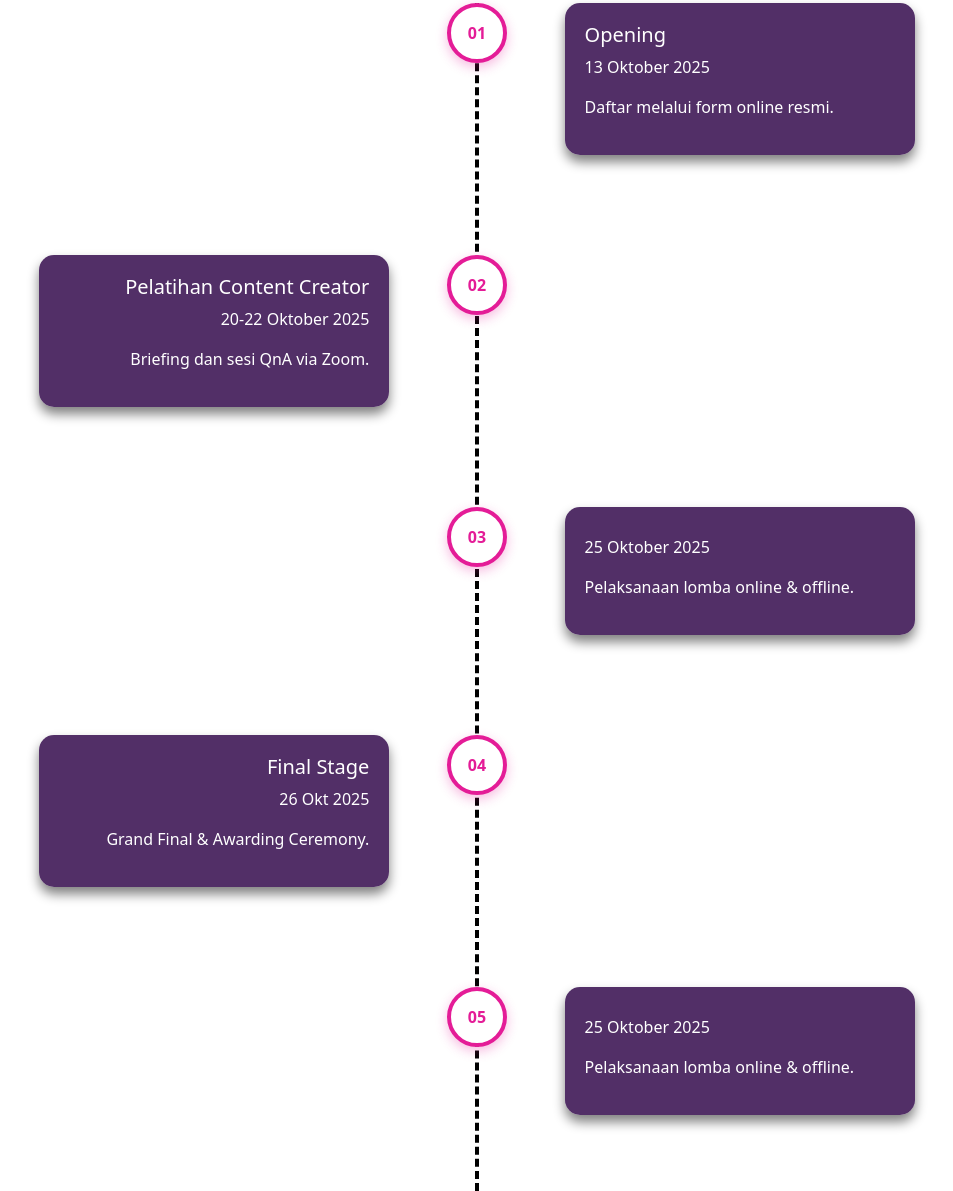
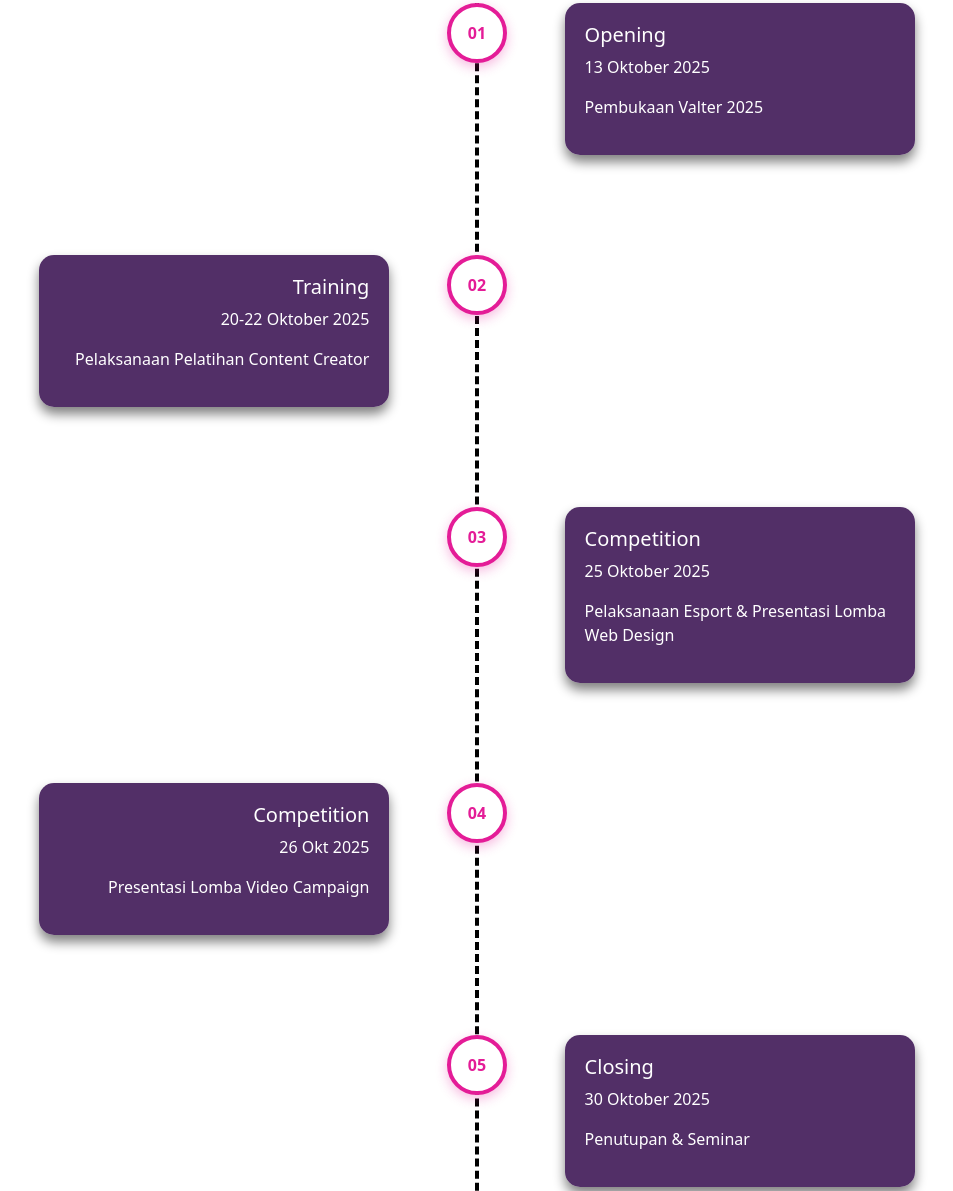
Before and after one commit to Lolzonexd/Web-VALTER-Vistara, a plain HTML site: page index.html in a window 1280 px wide. Shown: the part 1437-2628 px from the top of the page, without its empty margins (163-1116 px from the left). Drawn offline with nearby package versions, Linux system fonts and the light colour scheme.

Commit message:
timeline

```diff
--- a/index.html
+++ b/index.html
@@ -5,15 +5,18 @@
   <meta charset="UTF-8" />
   <meta name="viewport" content="width=device-width, initial-scale=1.0" />
   <!--Link Boostrap CSS-->
-  <link href="https://cdn.jsdelivr.net/npm/bootstrap@5.3.6/dist/css/bootstrap.min.css" rel="stylesheet"
-    integrity="sha384-4Q6Gf2aSP4eDXB8Miphtr37CMZZQ5oXLH2yaXMJ2w8e2ZtHTl7GptT4jmndRuHDT" crossorigin="anonymous">
+  <link href="https://cdn.jsdelivr.net/npm/bootstrap@5.3.6/dist/css/bootstrap.min.css"
+        rel="stylesheet"
+        integrity="sha384-4Q6Gf2aSP4eDXB8Miphtr37CMZZQ5oXLH2yaXMJ2w8e2ZtHTl7GptT4jmndRuHDT"
+        crossorigin="anonymous">
   <!-- Link CSS -->
   <link rel="stylesheet" href="style.css">
+  <!-- Link Google Font -->
   <link rel="preconnect" href="https://fonts.googleapis.com">
   <link rel="preconnect" href="https://fonts.gstatic.com" crossorigin>
-  <link
-    href="https://fonts.googleapis.com/css2?family=Lilita+One&family=Poppins:ital,wght@0,100;0,200;0,300;0,400;0,500;0,600;0,700;0,800;0,900;1,100;1,200;1,300;1,400;1,500;1,600;1,700;1,800;1,900&display=swap"
-    rel="stylesheet">
+  <link href="https://fonts.googleapis.com/css2?family=Lilita+One&family=Poppins:ital,
+              wght@0,100;0,200;0,300;0,400;0,500;0,600;0,700;0,800;0,900;1,100;1,200;1,300;1,400;1,500;1,600;1,700;1,800;1,900&display=swap"
+        rel="stylesheet">
   <title>VALTER 2025</title>
 
 </head>
@@ -80,7 +83,7 @@
     <img src="Asset Valter/Old Brush.png" alt="Kuas" width="400" height="300" class="brush d-block">
     <svg class="wave" xmlns="http://www.w3.org/2000/svg" viewBox="0 0 1440 320">
       <path fill="rgb(55, 14, 79)" fill-opacity="1" d="M0,128L80,144C160,160,320,192,480,197.3C640,203,800,181,960,154.7C1120,128,
-                    1280,96,1360,80L1440,64L1440,0L1360,0C1280,0,1120,0,960,0C800,0,640,0,480,0C320,0,160,0,80,0L0,0Z">
+                  1280,96,1360,80L1440,64L1440,0L1360,0C1280,0,1120,0,960,0C800,0,640,0,480,0C320,0,160,0,80,0L0,0Z">
       </path>
     </svg>
   </div>
@@ -96,17 +99,15 @@
         </h1>
         <div class="col-md-6 kotak1">
           VALTER (Festival Multimedia & Komputer) adalah salah satu agenda tahunan yang diselenggarakan oleh HMJ Teknik
-          Komputer
-          Politeknik Negeri Sriwijaya. Event ini dirancang sebagai wadah menyalurkan ide dan menumbuhkan kreativitas
-          bagi mahasiswa, kreator digital,
+          Komputer Politeknik Negeri Sriwijaya.
+          Event ini dirancang sebagai wadah menyalurkan ide dan menumbuhkan kreativitas bagi mahasiswa, kreator digital,
           dan masyarakat umum untuk berkreasi, berinovasi, serta menunjukkan bakat di bidang teknologi dan multimedia.
         </div>
         <div class="col-md-6 kotak2">
           Tahun 2025, VALTER hadir dengan semangat baru melalui tema Creative Synergy: “Kreativitas Berdaya bersama
           Teknologi”.
           Lewat rangkaian workshop, kompetisi digital, dan seminar inspiratif, VALTER mengajak generasi muda untuk
-          mewujudkan ide kreatif,
-          memperkuat kolaborasi, dan ikut menciptakan energi positif di era digital.
+          mewujudkan ide kreatif, memperkuat kolaborasi, dan ikut menciptakan energi positif di era digital.
         </div>
       </div>
     </div>
@@ -133,7 +134,7 @@
           <div class="timeline-card">
             <h5>Opening</h5>
             <p>13 Oktober 2025</p>
-            <p>Daftar melalui form online resmi.</p>
+            <p>Pembukaan Valter 2025</p>
           </div>
         </div>
 
@@ -141,9 +142,9 @@
         <div class="timeline-item">
           <div class="timeline-step">02</div>
           <div class="timeline-card">
-            <h5>Pelatihan Content Creator</h5>
+            <h5>Training</h5>
             <p>20-22 Oktober 2025</p>
-            <p>Briefing dan sesi QnA via Zoom.</p>
+            <p>Pelaksanaan Pelatihan Content Creator</p>
           </div>
         </div>
 
@@ -151,9 +152,9 @@
         <div class="timeline-item">
           <div class="timeline-step">03</div>
           <div class="timeline-card">
-            <h5></h5>
+            <h5>Competition</h5>
             <p>25 Oktober 2025</p>
-            <p>Pelaksanaan lomba online & offline.</p>
+            <p>Pelaksanaan Esport & Presentasi Lomba Web Design</p>
           </div>
         </div>
 
@@ -161,9 +162,9 @@
         <div class="timeline-item">
           <div class="timeline-step">04</div>
           <div class="timeline-card">
-            <h5>Final Stage</h5>
+            <h5>Competition</h5>
             <p>26 Okt 2025</p>
-            <p>Grand Final & Awarding Ceremony.</p>
+            <p>Presentasi Lomba Video Campaign</p>
           </div>
         </div>
 
@@ -171,9 +172,9 @@
         <div class="timeline-item">
           <div class="timeline-step">05</div>
           <div class="timeline-card">
-            <h5></h5>
-            <p>25 Oktober 2025</p>
-            <p>Pelaksanaan lomba online & offline.</p>
+            <h5>Closing</h5>
+            <p>30 Oktober 2025</p>
+            <p>Penutupan & Seminar</p>
           </div>
         </div>
 
```
